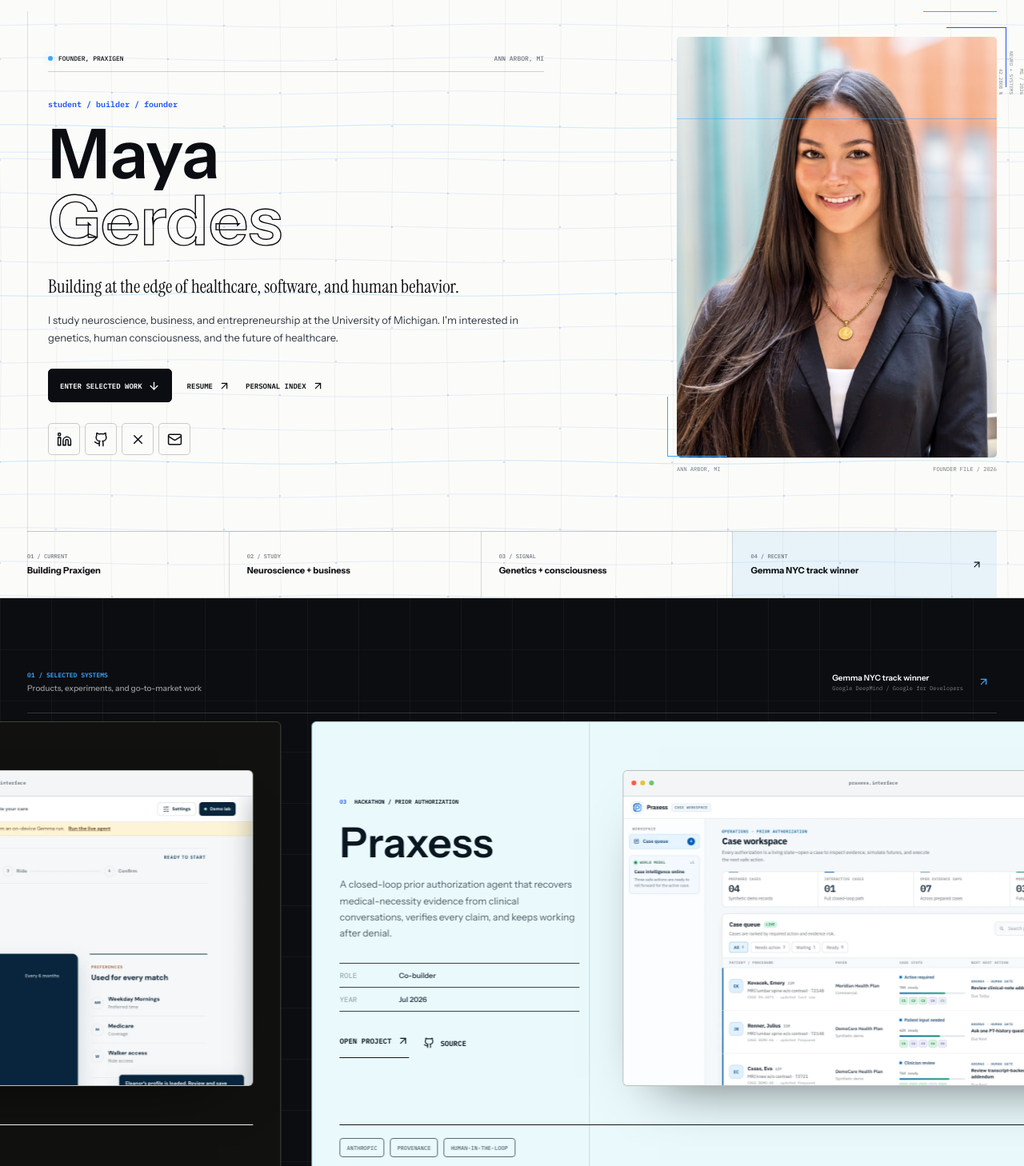
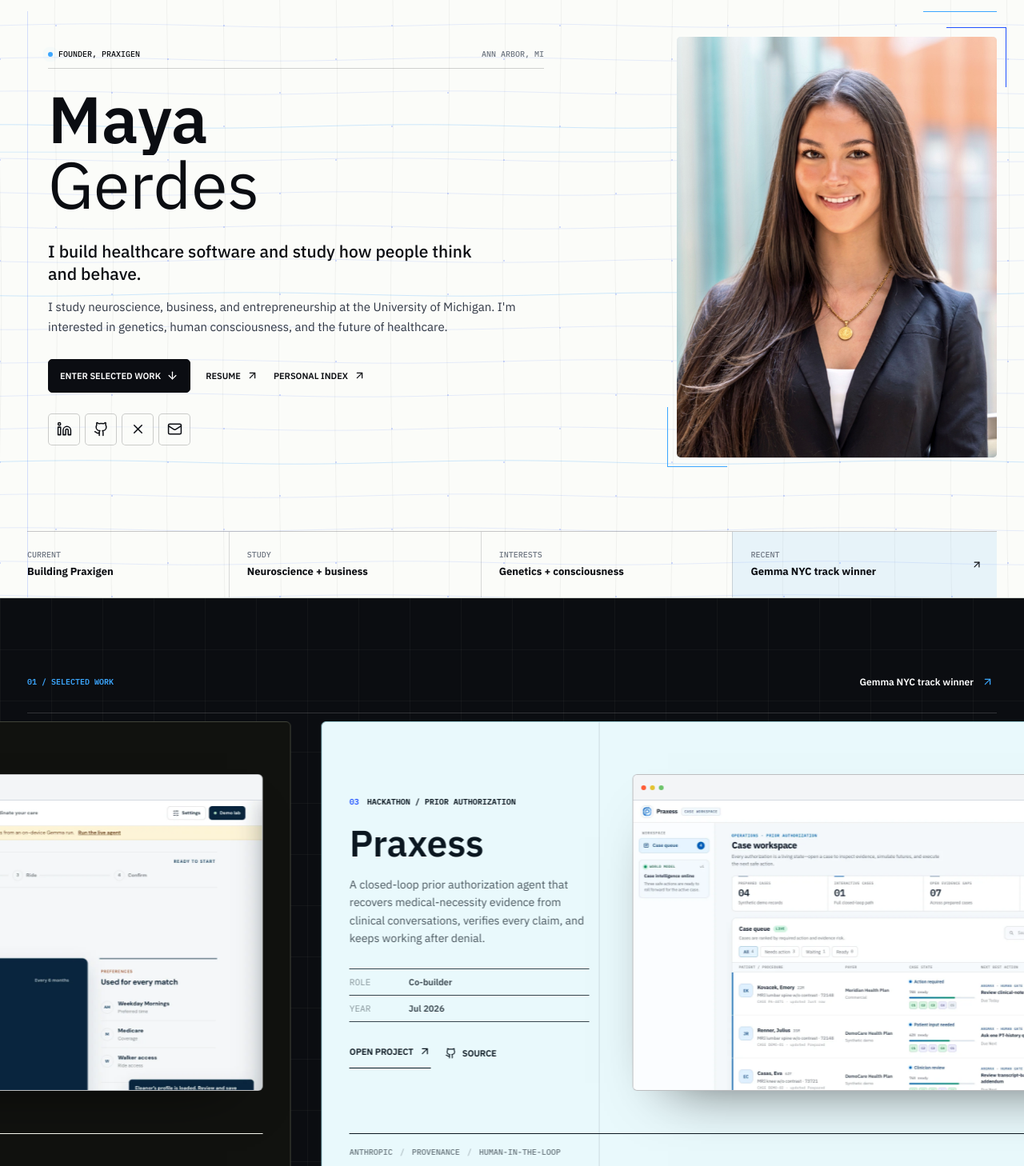
Before and after one commit to mjmgerdes/mayagerdes, a React (Vite) app: page / in a window 1280 px wide. Shown: the part 52-1510 px from the top of the page at 80% size. Built offline with nearby package versions, Linux system fonts and the light colour scheme.

Commit message:
Refine portfolio typography and hierarchy

```diff
--- a/src/App.tsx
+++ b/src/App.tsx
@@ -579,48 +579,6 @@
   return <canvas ref={canvasRef} className="signal-field" aria-hidden="true" />;
 }
 
-function DecodeText({ text, className }: { text: string; className?: string }) {
-  const reduceMotion = useReducedMotion();
-  const [output, setOutput] = useState(text);
-
-  useEffect(() => {
-    if (reduceMotion) {
-      setOutput(text);
-      return;
-    }
-
-    const glyphs = "01<>/[]{}+*";
-    const duration = 820;
-    const startedAt = performance.now();
-    let frame = 0;
-
-    const tick = (time: number) => {
-      const progress = Math.min(1, (time - startedAt) / duration);
-      const resolved = Math.floor(progress * text.length);
-      setOutput(
-        text
-          .split("")
-          .map((character, index) => {
-            if (character === " " || character === "/") return character;
-            if (index < resolved) return character;
-            return glyphs[Math.floor(Math.random() * glyphs.length)];
-          })
-          .join(""),
-      );
-      if (progress < 1) frame = requestAnimationFrame(tick);
-    };
-
-    frame = requestAnimationFrame(tick);
-    return () => cancelAnimationFrame(frame);
-  }, [reduceMotion, text]);
-
-  return (
-    <span className={className} aria-label={text}>
-      <span aria-hidden="true">{output}</span>
-    </span>
-  );
-}
-
 function PortraitFigure() {
   const reduceMotion = useReducedMotion();
   const rotateX = useMotionValue(0);
@@ -656,12 +614,7 @@
         transition={{ duration: reduceMotion ? 0 : 1.05, delay: reduceMotion ? 0 : 0.18, ease: EASE }}
       >
         <img src="/profile/maya-gerdes-headshot.jpg" alt="Maya Gerdes" />
-        <span className="portrait-scan" aria-hidden="true" />
       </motion.div>
-      <figcaption>
-        <span>Ann Arbor, MI</span>
-        <span>Founder file / 2026</span>
-      </figcaption>
     </motion.figure>
   );
 }
@@ -883,25 +836,15 @@
 
 function SectionHeading({
   number,
-  eyebrow,
   title,
-  body,
 }: {
   number: string;
-  eyebrow: string;
   title: string;
-  body?: string;
 }) {
   return (
     <div className="section-heading">
-      <div className="section-index">
-        <span>{number}</span>
-        <span>{eyebrow}</span>
-      </div>
-      <div>
-        <h2 aria-label={title}><RevealWords text={title} /></h2>
-        {body ? <p>{body}</p> : null}
-      </div>
+      <span className="section-index">{number}</span>
+      <h2 aria-label={title}><RevealWords text={title} /></h2>
     </div>
   );
 }
@@ -937,12 +880,10 @@
       <div className="project-rail-sticky">
         <div className="project-rail-header">
           <div>
-            <span>01 / Selected systems</span>
-            <strong>Products, experiments, and go-to-market work</strong>
+            <span>01 / Selected work</span>
           </div>
           <a href={projectLinks.relageWriteup} target="_blank" rel="noreferrer">
             <span>Gemma NYC track winner</span>
-            <small>Google DeepMind / Google for Developers</small>
             <ArrowUpRight size={15} />
           </a>
         </div>
@@ -990,7 +931,6 @@
               >
                 <span className="interface-window-bar" aria-hidden="true">
                   <i /><i /><i />
-                  <b>{project.name.toLowerCase()}.interface</b>
                 </span>
                 <img
                   src={project.image}
@@ -1123,15 +1063,12 @@
               <span><i /> Founder, Praxigen</span>
               <span>Ann Arbor, MI</span>
             </div>
-            <p className="hero-kicker">
-              <DecodeText text="student / builder / founder" />
-            </p>
             <h1>
               <span className="hero-name-line"><span>Maya</span></span>
               <span className="hero-name-line"><span>Gerdes</span></span>
             </h1>
             <p className="hero-lead">
-              Building at the edge of healthcare, software, and human behavior.
+              I build healthcare software and study how people think and behave.
             </p>
             <p className="hero-bio">
               I study neuroscience, business, and entrepreneurship at the
@@ -1159,11 +1096,6 @@
 
           <motion.div className="hero-visual" variants={heroItem}>
             <PortraitFigure />
-            <div className="hero-visual-readout" aria-hidden="true">
-              <span>MG / 2026</span>
-              <span>NEURO + SYSTEMS</span>
-              <span>42.2808 N</span>
-            </div>
           </motion.div>
         </motion.div>
 
@@ -1173,11 +1105,11 @@
           animate={{ opacity: 1, y: 0 }}
           transition={{ duration: reduceMotion ? 0 : 0.62, delay: reduceMotion ? 0 : 0.56, ease: EASE }}
         >
-          <div><span>01 / Current</span><strong>Building Praxigen</strong></div>
-          <div><span>02 / Study</span><strong>Neuroscience + business</strong></div>
-          <div><span>03 / Signal</span><strong>Genetics + consciousness</strong></div>
+          <div><span>Current</span><strong>Building Praxigen</strong></div>
+          <div><span>Study</span><strong>Neuroscience + business</strong></div>
+          <div><span>Interests</span><strong>Genetics + consciousness</strong></div>
           <a href={projectLinks.relageWriteup} target="_blank" rel="noreferrer">
-            <span>04 / Recent</span><strong>Gemma NYC track winner</strong><ArrowUpRight size={14} />
+            <span>Recent</span><strong>Gemma NYC track winner</strong><ArrowUpRight size={14} />
           </a>
         </motion.div>
       </header>
@@ -1200,9 +1132,7 @@
         <Reveal>
           <SectionHeading
             number="02"
-            eyebrow="Experience"
-            title="Where I have worked, researched, and led."
-            body="Roles across clinical research, product, client work, and campus organizations."
+            title="Experience"
           />
         </Reveal>
         <ExperienceLedger />
@@ -1212,8 +1142,7 @@
         <Reveal>
           <SectionHeading
             number="03"
-            eyebrow="About"
-            title="The context behind the work."
+            title="About"
           />
         </Reveal>
 
@@ -1286,7 +1215,6 @@
         >
           <div>
             <a className="back-link" href="/"><ArrowLeft size={16} /> Main portfolio</a>
-            <p>Personal index / Maya Gerdes</p>
             <h1>A few things that shape how I think.</h1>
           </div>
           <p>
@@ -1297,16 +1225,13 @@
       </header>
 
       <section className="personal-quote">
-        <p>Same curiosity, different surfaces.</p>
         <blockquote>How do people feel, learn, perform, and change?</blockquote>
       </section>
 
       <section className="portfolio-section personal-section">
         <SectionHeading
           number="01"
-          eyebrow="Personal"
-          title="The things I make time for."
-          body="Not a second professional identity. Just the parts that explain the first one a little better."
+          title="Outside work"
         />
         <div className="personal-list">
           {personalCards.map((card, index) => {
@@ -1324,7 +1249,6 @@
       </section>
 
       <footer className="personal-footer">
-        <p>Back to the founder, researcher, and builder version.</p>
         <a href="/">Return to portfolio <ArrowUpRight size={15} /></a>
       </footer>
     </main>
--- a/src/styles.css
+++ b/src/styles.css
@@ -1,9 +1,9 @@
-@import url("https://fonts.googleapis.com/css2?family=IBM+Plex+Mono:wght@400;500;600&family=Instrument+Sans:wght@400;500;600;700&family=Instrument+Serif:ital@0;1&display=swap");
+@import url("https://fonts.googleapis.com/css2?family=IBM+Plex+Mono:wght@400;500;600&family=IBM+Plex+Sans:ital,wght@0,400;0,500;0,600;0,700;1,400;1,500&display=swap");
 
 :root {
   color: #0b0d12;
   background: #f1f3ef;
-  font-family: "Instrument Sans", ui-sans-serif, system-ui, sans-serif;
+  font-family: "IBM Plex Sans", ui-sans-serif, system-ui, sans-serif;
   font-synthesis: none;
   text-rendering: optimizeLegibility;
   -webkit-font-smoothing: antialiased;
@@ -100,7 +100,7 @@
 h2,
 h3 {
   color: inherit;
-  font-family: "Instrument Sans", sans-serif;
+  font-family: "IBM Plex Sans", sans-serif;
   font-weight: 600;
   letter-spacing: 0;
   text-wrap: balance;
@@ -238,9 +238,8 @@
   position: relative;
   padding: 8px 11px;
   color: #4f5865;
-  font-family: "IBM Plex Mono", monospace;
-  font-size: 9px;
-  font-weight: 500;
+  font-size: 11px;
+  font-weight: 600;
   text-transform: uppercase;
   transition: color 180ms ease;
 }
@@ -279,8 +278,7 @@
   color: var(--ink);
   border: 1px solid var(--line);
   border-radius: 5px;
-  font-family: "IBM Plex Mono", monospace;
-  font-size: 9px;
+  font-size: 11px;
   font-weight: 600;
   text-transform: uppercase;
   transition:
@@ -415,12 +413,12 @@
   max-width: 620px;
   align-items: center;
   justify-content: space-between;
-  margin-bottom: 34px;
+  margin-bottom: 26px;
   padding-bottom: 11px;
   color: var(--muted);
   border-bottom: 1px solid rgba(11, 13, 18, 0.18);
   font-family: "IBM Plex Mono", monospace;
-  font-size: 8px;
+  font-size: 10px;
   font-weight: 500;
   text-transform: uppercase;
 }
@@ -448,20 +446,10 @@
   }
 }
 
-.hero-kicker {
-  min-height: 15px;
-  margin-bottom: 16px;
-  color: var(--blue);
-  font-family: "IBM Plex Mono", monospace;
-  font-size: 10px;
+.hero-copy h1 {
+  font-size: 82px;
   font-weight: 600;
-  text-transform: lowercase;
-}
-
-.hero-copy h1 {
-  font-size: 86px;
-  font-weight: 600;
-  line-height: 0.88;
+  line-height: 0.91;
 }
 
 .hero-name-line {
@@ -476,8 +464,7 @@
 }
 
 .hero-name-line:nth-child(2) > span {
-  color: transparent;
-  -webkit-text-stroke: 1.4px var(--ink);
+  font-weight: 400;
   animation-delay: 80ms;
 }
 
@@ -493,20 +480,20 @@
 }
 
 .hero-lead {
-  max-width: 600px;
+  max-width: 560px;
   margin-top: 24px;
   color: var(--ink);
-  font-family: "Instrument Serif", Georgia, serif;
-  font-size: 23px;
-  line-height: 1.25;
+  font-size: 21px;
+  font-weight: 500;
+  line-height: 1.35;
 }
 
 .hero-bio {
   max-width: 590px;
   margin-top: 16px;
   color: var(--body);
-  font-size: 13px;
-  line-height: 1.7;
+  font-size: 15px;
+  line-height: 1.62;
 }
 
 .hero-actions {
@@ -527,8 +514,7 @@
   align-items: center;
   gap: 7px;
   color: var(--ink);
-  font-family: "IBM Plex Mono", monospace;
-  font-size: 9px;
+  font-size: 11px;
   font-weight: 600;
   text-transform: uppercase;
 }
@@ -602,7 +588,7 @@
   background: var(--ink);
   border-radius: 3px;
   font-family: "IBM Plex Mono", monospace;
-  font-size: 7px;
+  font-size: 10px;
   white-space: nowrap;
   opacity: 0;
   transform: translate(-50%, -4px);
@@ -655,7 +641,7 @@
 }
 
 .hero-portrait::after {
-  bottom: 20px;
+  bottom: -12px;
   left: -12px;
   border-bottom: 1px solid var(--acid);
   border-left: 1px solid var(--acid);
@@ -688,47 +674,6 @@
   transform: scale(1.018);
 }
 
-.portrait-scan {
-  position: absolute;
-  right: 0;
-  left: 0;
-  height: 1px;
-  pointer-events: none;
-  background: var(--acid);
-  opacity: 0.48;
-  animation: portrait-scan 5.8s linear infinite;
-}
-
-@keyframes portrait-scan {
-  from { top: 0; }
-  to { top: 100%; }
-}
-
-.hero-portrait figcaption {
-  display: flex;
-  align-items: center;
-  justify-content: space-between;
-  padding-top: 10px;
-  color: var(--muted);
-  font-family: "IBM Plex Mono", monospace;
-  font-size: 7px;
-  text-transform: uppercase;
-}
-
-.hero-visual-readout {
-  position: absolute;
-  top: 18px;
-  right: -35px;
-  display: flex;
-  align-items: flex-end;
-  flex-direction: column;
-  gap: 5px;
-  color: rgba(11, 13, 18, 0.5);
-  font-family: "IBM Plex Mono", monospace;
-  font-size: 6px;
-  writing-mode: vertical-rl;
-}
-
 .hero-notes {
   position: absolute;
   z-index: 3;
@@ -766,13 +711,13 @@
   margin-bottom: 6px;
   color: var(--muted);
   font-family: "IBM Plex Mono", monospace;
-  font-size: 7px;
+  font-size: 10px;
   font-weight: 500;
   text-transform: uppercase;
 }
 
 .hero-notes strong {
-  font-size: 11px;
+  font-size: 13px;
   line-height: 1.4;
 }
 
@@ -836,50 +781,32 @@
 }
 
 .project-rail-header > div span,
-.project-rail-header > div strong,
-.project-rail-header > a span,
-.project-rail-header > a small {
+.project-rail-header > a span {
   display: block;
 }
 
 .project-rail-header > div span {
   color: var(--acid);
   font-family: "IBM Plex Mono", monospace;
-  font-size: 8px;
+  font-size: 10px;
   font-weight: 600;
   text-transform: uppercase;
 }
 
-.project-rail-header > div strong {
-  margin-top: 5px;
-  color: rgba(255, 255, 255, 0.58);
-  font-size: 10px;
-  font-weight: 500;
-}
-
 .project-rail-header > a {
   position: relative;
-  display: grid;
-  grid-template-columns: 1fr 20px;
-  gap: 2px 18px;
+  display: inline-flex;
+  gap: 10px;
   align-items: center;
   padding: 0 4px;
 }
 
 .project-rail-header > a span {
-  font-size: 10px;
+  font-size: 12px;
   font-weight: 600;
 }
 
-.project-rail-header > a small {
-  color: rgba(255, 255, 255, 0.48);
-  font-family: "IBM Plex Mono", monospace;
-  font-size: 7px;
-}
-
 .project-rail-header > a svg {
-  grid-column: 2;
-  grid-row: 1 / 3;
   color: var(--acid);
   transition: transform 280ms var(--ease);
 }
@@ -969,7 +896,7 @@
   align-items: center;
   gap: 10px;
   font-family: "IBM Plex Mono", monospace;
-  font-size: 7px;
+  font-size: 10px;
   font-weight: 600;
   text-transform: uppercase;
 }
@@ -985,17 +912,17 @@
 
 .rail-panel-copy h3 {
   margin-top: 22px;
-  font-size: 52px;
-  line-height: 0.95;
+  font-size: 46px;
+  line-height: 1;
 }
 
 .rail-panel-copy > p {
   max-width: 390px;
   margin-top: 18px;
   color: currentColor;
-  font-size: 12px;
-  line-height: 1.68;
-  opacity: 0.68;
+  font-size: 14px;
+  line-height: 1.6;
+  opacity: 0.72;
 }
 
 .rail-panel-copy dl {
@@ -1010,7 +937,7 @@
   gap: 12px;
   padding: 9px 0;
   border-bottom: 1px solid currentColor;
-  font-size: 9px;
+  font-size: 11px;
 }
 
 .rail-panel-copy dt {
@@ -1087,15 +1014,6 @@
   background: #6ec46b;
 }
 
-.interface-window-bar b {
-  position: absolute;
-  left: 50%;
-  font-family: "IBM Plex Mono", monospace;
-  font-size: 6px;
-  font-weight: 500;
-  transform: translateX(-50%);
-}
-
 .rail-panel-media > img {
   display: block;
   width: 100%;
@@ -1124,7 +1042,7 @@
   border: 1px solid rgba(255, 255, 255, 0.25);
   border-radius: 4px;
   font-family: "IBM Plex Mono", monospace;
-  font-size: 7px;
+  font-size: 10px;
   text-transform: uppercase;
   opacity: 0;
   transform: translateY(8px);
@@ -1146,23 +1064,24 @@
   grid-column: 1 / -1;
   align-items: center;
   flex-wrap: wrap;
-  gap: 7px;
+  gap: 0;
   padding-top: 16px;
   border-top: 1px solid currentColor;
 }
 
 .rail-panel-tags span {
-  display: inline-flex;
-  min-height: 24px;
-  align-items: center;
-  padding: 0 8px;
-  border: 1px solid currentColor;
-  border-radius: 4px;
+  display: inline;
   font-family: "IBM Plex Mono", monospace;
-  font-size: 7px;
+  font-size: 10px;
   font-weight: 500;
   text-transform: uppercase;
-  opacity: 0.64;
+  opacity: 0.58;
+}
+
+.rail-panel-tags span + span::before {
+  margin: 0 9px;
+  content: "/";
+  opacity: 0.5;
 }
 
 .project-rail-progress {
@@ -1177,7 +1096,7 @@
   align-items: center;
   color: rgba(255, 255, 255, 0.62);
   font-family: "IBM Plex Mono", monospace;
-  font-size: 7px;
+  font-size: 9px;
   text-transform: uppercase;
 }
 
@@ -1222,43 +1141,26 @@
   display: grid;
   grid-template-columns: 190px minmax(0, 760px);
   gap: 42px;
-  align-items: start;
-  margin-bottom: 70px;
+  align-items: baseline;
+  margin-bottom: 58px;
 }
 
 .section-index {
-  display: flex;
-  align-items: center;
-  gap: 11px;
-  padding-top: 7px;
-  color: var(--blue);
+  color: var(--faint);
   font-family: "IBM Plex Mono", monospace;
-  font-size: 8px;
+  font-size: 11px;
   font-weight: 600;
-  text-transform: uppercase;
-}
-
-.section-index span:first-child {
-  color: var(--faint);
 }
 
 .section-heading h2 {
-  font-size: 48px;
-  line-height: 1.02;
+  font-size: 44px;
+  line-height: 1.08;
 }
 
 .reveal-word {
   display: inline-block;
   white-space: pre;
   will-change: transform, filter;
-}
-
-.section-heading > div:last-child > p {
-  max-width: 620px;
-  margin-top: 18px;
-  color: var(--muted);
-  font-size: 13px;
-  line-height: 1.7;
 }
 
 /* Thesis */
@@ -1297,25 +1199,25 @@
   padding-top: 9px;
   color: var(--orange);
   font-family: "IBM Plex Mono", monospace;
-  font-size: 8px;
+  font-size: 10px;
   font-weight: 600;
   text-transform: uppercase;
 }
 
 .point-of-view-inner blockquote {
   max-width: 800px;
-  font-family: "Instrument Serif", Georgia, serif;
-  font-size: 49px;
-  font-style: italic;
-  line-height: 1.1;
+  font-family: "IBM Plex Sans", sans-serif;
+  font-size: 43px;
+  font-weight: 500;
+  line-height: 1.14;
 }
 
 .point-of-view-inner > span {
   grid-column: 2;
   max-width: 600px;
   color: var(--muted);
-  font-size: 12px;
-  line-height: 1.7;
+  font-size: 14px;
+  line-height: 1.65;
 }
 
 /* Experience */
@@ -1330,7 +1232,7 @@
   width: fit-content;
   align-items: center;
   gap: 2px;
-  margin: -38px 0 34px 232px;
+  margin: -24px 0 34px 232px;
   padding: 3px;
   background: #e5e8e3;
   border: 1px solid #d2d7d1;
@@ -1347,8 +1249,7 @@
   background: transparent;
   border: 0;
   border-radius: 4px;
-  font-family: "IBM Plex Mono", monospace;
-  font-size: 8px;
+  font-size: 11px;
   font-weight: 600;
   text-transform: uppercase;
 }
@@ -1418,7 +1319,7 @@
   padding-top: 14px;
   color: var(--faint);
   font-family: "IBM Plex Mono", monospace;
-  font-size: 7px;
+  font-size: 10px;
 }
 
 .logo-mark {
@@ -1444,26 +1345,26 @@
   border: 1px solid #b8c7ee;
   border-radius: 5px;
   font-family: "IBM Plex Mono", monospace;
-  font-size: 8px;
+  font-size: 10px;
   font-weight: 600;
 }
 
 .experience-role h3 {
-  font-size: 14px;
+  font-size: 16px;
   line-height: 1.4;
 }
 
 .experience-role p {
   margin-top: 4px;
   color: var(--muted);
-  font-size: 11px;
+  font-size: 13px;
   line-height: 1.5;
 }
 
 .experience-summary {
   color: var(--body);
-  font-size: 11px;
-  line-height: 1.7;
+  font-size: 13px;
+  line-height: 1.62;
 }
 
 .experience-meta {
@@ -1474,7 +1375,7 @@
   display: block;
   color: var(--muted);
   font-family: "IBM Plex Mono", monospace;
-  font-size: 8px;
+  font-size: 11px;
   font-weight: 500;
   white-space: nowrap;
 }
@@ -1483,22 +1384,23 @@
   display: flex;
   align-items: center;
   flex-wrap: wrap;
-  gap: 5px;
+  gap: 0;
   margin-top: 13px;
 }
 
 .tag-row span {
-  display: inline-flex;
-  min-height: 22px;
-  align-items: center;
-  padding: 0 7px;
+  display: inline;
+  padding: 0;
   color: var(--blue-dark);
-  background: rgba(33, 82, 255, 0.055);
-  border: 1px solid rgba(33, 82, 255, 0.16);
-  border-radius: 4px;
   font-family: "IBM Plex Mono", monospace;
-  font-size: 7px;
+  font-size: 10px;
   font-weight: 500;
+}
+
+.tag-row span + span::before {
+  margin: 0 7px;
+  color: var(--faint);
+  content: "/";
 }
 
 .tag-row.compact {
@@ -1535,17 +1437,19 @@
 
 .about-copy > p {
   color: var(--body);
-  font-family: "Instrument Serif", Georgia, serif;
-  font-size: 20px;
-  line-height: 1.45;
+  font-family: "IBM Plex Sans", sans-serif;
+  font-size: 19px;
+  font-weight: 500;
+  line-height: 1.5;
 }
 
 .about-copy > p + p {
   margin-top: 20px;
   color: var(--muted);
-  font-family: "Instrument Sans", sans-serif;
-  font-size: 12px;
-  line-height: 1.72;
+  font-family: "IBM Plex Sans", sans-serif;
+  font-size: 14px;
+  font-weight: 400;
+  line-height: 1.68;
 }
 
 .about-copy > a {
@@ -1576,18 +1480,18 @@
 }
 
 .background-item:nth-child(3) svg {
-  color: #669100;
+  color: #2e7dd7;
 }
 
 .background-item h3 {
-  font-size: 13px;
+  font-size: 15px;
 }
 
 .background-item p {
   margin-top: 6px;
   color: var(--muted);
-  font-size: 10px;
-  line-height: 1.65;
+  font-size: 13px;
+  line-height: 1.6;
 }
 
 /* Contact */
@@ -1620,7 +1524,7 @@
 .contact-footer-main > span {
   color: var(--acid);
   font-family: "IBM Plex Mono", monospace;
-  font-size: 8px;
+  font-size: 10px;
   font-weight: 600;
   text-transform: uppercase;
 }
@@ -1628,9 +1532,9 @@
 .contact-footer-main h2 {
   margin-top: 28px;
   color: #fff;
-  font-family: "Instrument Serif", Georgia, serif;
-  font-size: 66px;
-  font-weight: 400;
+  font-family: "IBM Plex Sans", sans-serif;
+  font-size: 58px;
+  font-weight: 500;
 }
 
 .contact-footer-main > a {
@@ -1662,7 +1566,7 @@
   color: rgba(255, 255, 255, 0.48);
   border-top: 1px solid rgba(255, 255, 255, 0.15);
   font-family: "IBM Plex Mono", monospace;
-  font-size: 7px;
+  font-size: 10px;
   text-transform: uppercase;
 }
 
@@ -1744,16 +1648,7 @@
   margin-bottom: 34px;
   color: var(--muted);
   font-family: "IBM Plex Mono", monospace;
-  font-size: 8px;
-  font-weight: 600;
-  text-transform: uppercase;
-}
-
-.personal-hero-layout > div > p {
-  margin-bottom: 17px;
-  color: var(--blue);
-  font-family: "IBM Plex Mono", monospace;
-  font-size: 8px;
+  font-size: 11px;
   font-weight: 600;
   text-transform: uppercase;
 }
@@ -1766,9 +1661,9 @@
 
 .personal-hero-layout > p {
   color: var(--body);
-  font-family: "Instrument Serif", Georgia, serif;
-  font-size: 21px;
-  line-height: 1.45;
+  font-family: "IBM Plex Sans", sans-serif;
+  font-size: 18px;
+  line-height: 1.55;
 }
 
 .personal-quote {
@@ -1789,20 +1684,11 @@
   background: var(--violet);
 }
 
-.personal-quote p {
-  margin-bottom: 18px;
-  color: var(--acid);
-  font-family: "IBM Plex Mono", monospace;
-  font-size: 8px;
-  font-weight: 600;
-  text-transform: uppercase;
-}
-
 .personal-quote blockquote {
-  font-family: "Instrument Serif", Georgia, serif;
-  font-size: 42px;
-  font-style: italic;
-  line-height: 1.15;
+  font-family: "IBM Plex Sans", sans-serif;
+  font-size: 38px;
+  font-weight: 500;
+  line-height: 1.2;
 }
 
 .personal-section {
@@ -1848,7 +1734,7 @@
 .personal-row > span {
   color: var(--faint);
   font-family: "IBM Plex Mono", monospace;
-  font-size: 8px;
+  font-size: 10px;
 }
 
 .personal-row svg {
@@ -1860,7 +1746,7 @@
 }
 
 .personal-row:nth-child(3) svg {
-  color: #6b9500;
+  color: #2e7dd7;
 }
 
 .personal-row:nth-child(4) svg {
@@ -1873,23 +1759,18 @@
 
 .personal-row p {
   color: var(--muted);
-  font-size: 12px;
-  line-height: 1.65;
+  font-size: 14px;
+  line-height: 1.6;
 }
 
 .personal-footer {
   display: flex;
   align-items: center;
-  justify-content: space-between;
+  justify-content: flex-end;
   gap: 20px;
   padding: 46px max(34px, calc((100% - 1192px) / 2));
   background: var(--paper);
   border-top: 1px solid var(--line);
-}
-
-.personal-footer p {
-  color: var(--muted);
-  font-size: 11px;
 }
 
 /* Tablet */
@@ -2062,10 +1943,6 @@
     padding: 24px 0;
   }
 
-  .project-rail-header > div strong {
-    max-width: 180px;
-  }
-
   .project-rail-track {
     width: 100%;
     height: auto;
@@ -2251,10 +2128,6 @@
     width: 94%;
   }
 
-  .hero-visual-readout {
-    right: -22px;
-  }
-
   .hero-notes {
     grid-template-columns: 1fr;
   }
```
